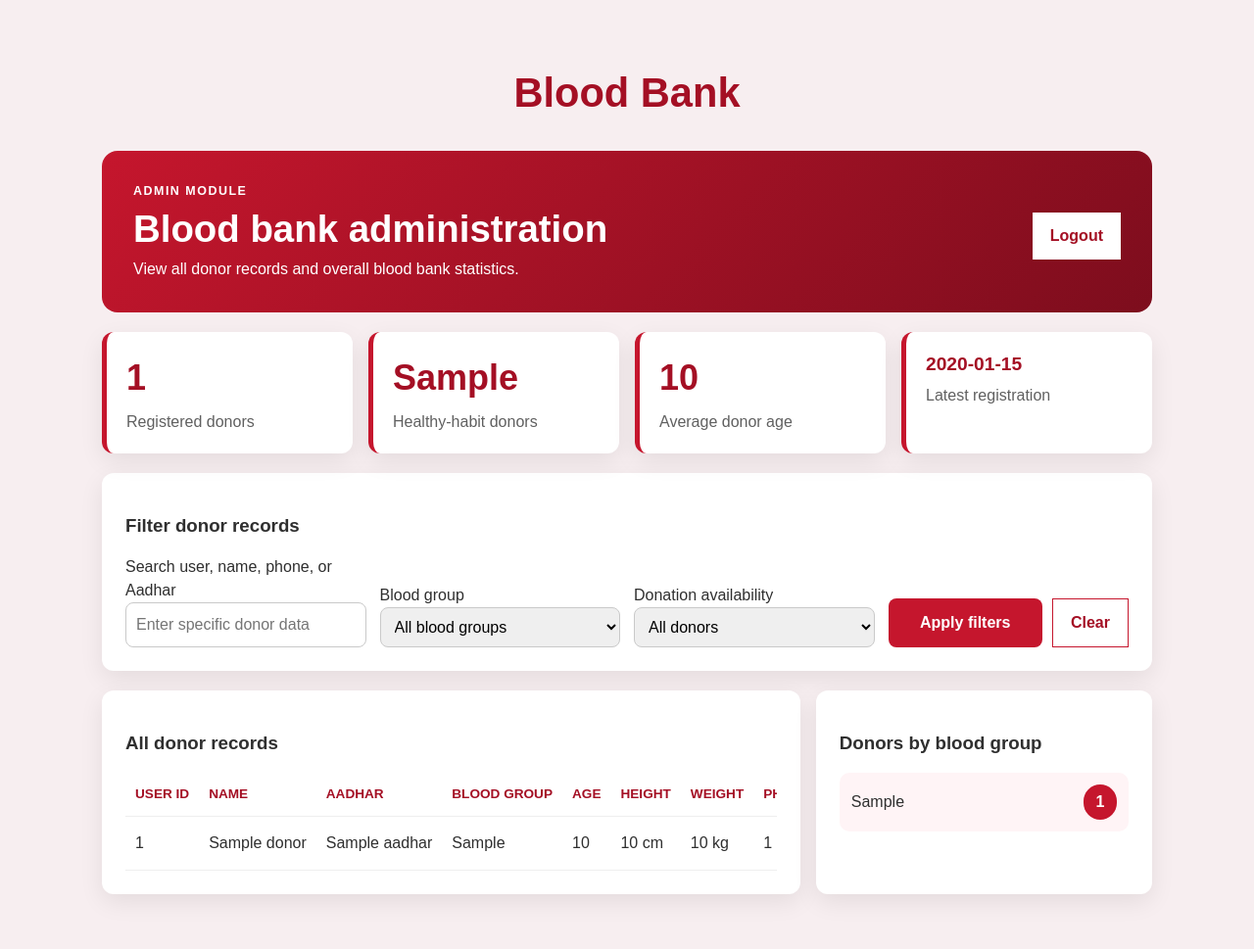
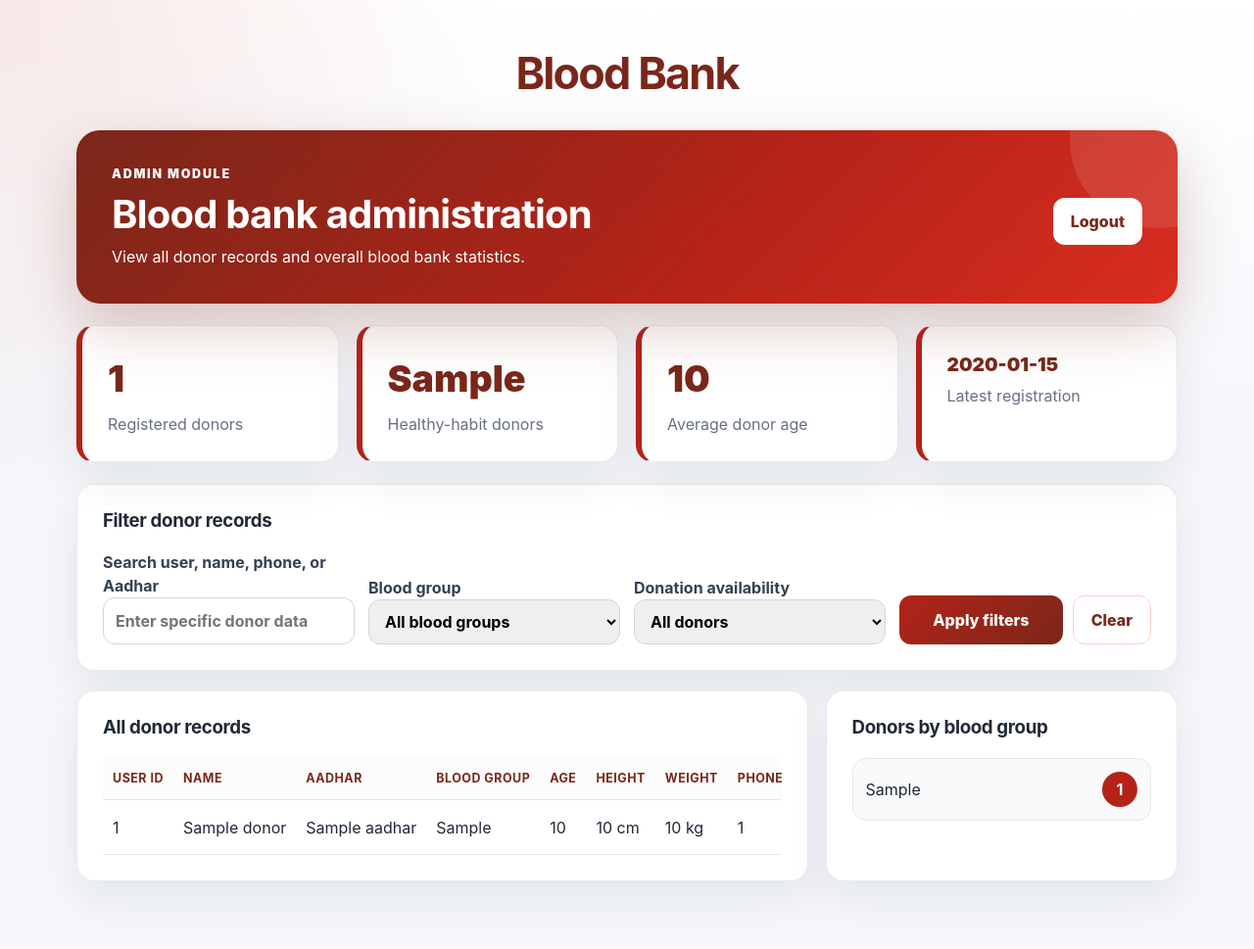
Before and after one commit to Bala-10-06/blood-bank, a Flask app: template templates/admin.html in a window 1280 px wide. Shown: the whole page at 98% size. After the commit the page ends 930 px from the top, so only its background shows below. Run offline with Flask 3, Linux system fonts and the light colour scheme; the template is opened without the code that fills it: most values are stand-ins (such as "Sample title", 1, 10 or a date in 2020).

Commit message:
Fix donor dashboard database updates and refresh theme

```diff
--- a/app.py
+++ b/app.py
@@ -170,6 +170,11 @@ def format_database_error(exc: Exception) -> str:
         )
     if "1049" in message or "Unknown database" in message:
         return "The MySQL database was not found. Run `mysql -u root -p < schema.sql` first."
+    if "1054" in message and "last_donated_at" in message:
+        return (
+            "The donors table is missing the last_donated_at column. "
+            "Restart the app so it can repair the schema, or run the ALTER TABLE command in SQL_RUN.md."
+        )
     return message
 
 
@@ -221,6 +226,7 @@ def empty_dashboard_data(user_id: str, name: str | None = None) -> Dict[str, Any
 
 def get_dashboard_data(user_id: str) -> Dict[str, Any]:
     connection = get_db_connection()
+    ensure_donor_schema(connection)
     cursor = connection.cursor(dictionary=True)
     try:
         cursor.execute(
@@ -262,6 +268,7 @@ def get_admin_dashboard_data(filters: Dict[str, str] | None = None) -> Dict[str,
     filters = filters or get_admin_filters({})
     where_clause, params = build_admin_filter_clause(filters)
     connection = get_db_connection()
+    ensure_donor_schema(connection)
     cursor = connection.cursor(dictionary=True)
     try:
         cursor.execute(
@@ -306,6 +313,20 @@ def get_admin_dashboard_data(filters: Dict[str, str] | None = None) -> Dict[str,
     finally:
         cursor.close()
         connection.close()
+
+
+def ensure_donor_schema(connection: Any) -> None:
+    """Repair older donors tables so dashboards can read and update donation dates."""
+    cursor = connection.cursor()
+    try:
+        cursor.execute("SHOW COLUMNS FROM donors LIKE %s", ("last_donated_at",))
+        if cursor.fetchone():
+            return
+
+        cursor.execute("ALTER TABLE donors ADD COLUMN last_donated_at DATE NULL AFTER bad_habits")
+        connection.commit()
+    finally:
+        cursor.close()
 
 
 def parse_iso_date(value: str) -> date:
@@ -355,6 +376,7 @@ def get_donation_eligibility(last_donated_at: Any) -> Dict[str, Any]:
 
 
 def update_last_donation_date(user_id: str, last_donated_at: str) -> None:
+    user_id = user_id.strip()
     last_donated_at = last_donated_at.strip()
     if not last_donated_at:
         parsed_date = None
@@ -364,12 +386,15 @@ def update_last_donation_date(user_id: str, last_donated_at: str) -> None:
             raise ValueError("Last donation date cannot be in the future.")
 
     connection = get_db_connection()
+    ensure_donor_schema(connection)
     cursor = connection.cursor()
     try:
         cursor.execute(
             "UPDATE donors SET last_donated_at = %s WHERE user_id = %s",
-            (parsed_date, user_id.strip()),
+            (parsed_date, user_id),
         )
+        if cursor.rowcount == 0:
+            raise ValueError("No donor record was found for this login.")
         connection.commit()
     finally:
         cursor.close()
--- a/static/styles.css
+++ b/static/styles.css
@@ -1,363 +1,131 @@
-* {
-    box-sizing: border-box;
+:root {
+    --bg: #f5f7fb;
+    --surface: #ffffff;
+    --surface-soft: #f9fafc;
+    --text: #1f2937;
+    --muted: #667085;
+    --line: #e5e7eb;
+    --primary: #b42318;
+    --primary-dark: #7a271a;
+    --primary-soft: #fff1f0;
+    --success: #067647;
+    --success-soft: #ecfdf3;
+    --warning-soft: #fff7ed;
+    --shadow: 0 18px 45px rgba(16, 24, 40, 0.08);
 }
 
-html {
-    min-width: 320px;
-}
-
+* { box-sizing: border-box; }
+html { min-width: 320px; }
 body {
     margin: 0;
-    background: #f7eef0;
-    color: #2f2f2f;
-    font-family: Arial, sans-serif;
+    background:
+        radial-gradient(circle at top left, rgba(180, 35, 24, 0.10), transparent 32rem),
+        linear-gradient(180deg, #ffffff 0%, var(--bg) 45%);
+    color: var(--text);
+    font-family: Inter, ui-sans-serif, system-ui, -apple-system, BlinkMacSystemFont, "Segoe UI", sans-serif;
     line-height: 1.5;
 }
 
-.container {
-    width: min(100%, 1120px);
-    margin: 0 auto;
-    padding: clamp(18px, 4vw, 36px) clamp(12px, 4vw, 24px);
-}
+.container { width: min(100%, 1180px); margin: 0 auto; padding: clamp(20px, 4vw, 42px) clamp(14px, 4vw, 28px); }
+h1 { color: var(--primary-dark); font-size: clamp(1.9rem, 5vw, 2.8rem); letter-spacing: -0.04em; margin: 0 0 24px; text-align: center; }
+h2, h3 { line-height: 1.2; margin-top: 0; letter-spacing: -0.02em; }
+a { color: var(--primary); font-weight: 700; }
 
-h1 {
-    color: #a40f24;
-    font-size: clamp(1.8rem, 5vw, 2.6rem);
-    text-align: center;
-}
-
-h2,
-h3 {
-    line-height: 1.2;
-}
-
-.card {
-    background: #ffffff;
-    border-radius: 12px;
-    box-shadow: 0 8px 24px rgba(0, 0, 0, 0.08);
-    padding: clamp(18px, 4vw, 24px);
+.card, .stat-card {
+    background: rgba(255,255,255,0.94);
+    border: 1px solid rgba(229,231,235,0.9);
+    border-radius: 18px;
+    box-shadow: var(--shadow);
+    padding: clamp(18px, 4vw, 26px);
     min-width: 0;
 }
 
-form {
-    display: grid;
-    gap: 12px;
-}
-
-input,
-select,
-textarea,
-button {
-    border: 1px solid #c9c9c9;
-    border-radius: 8px;
+form { display: grid; gap: 14px; }
+label { color: #344054; font-weight: 700; }
+input, select, textarea, button {
+    border: 1px solid #d0d5dd;
+    border-radius: 12px;
     font: inherit;
     max-width: 100%;
-    padding: 10px;
+    padding: 11px 12px;
     width: 100%;
 }
-
-textarea {
-    min-height: 90px;
-    resize: vertical;
-}
-
-button,
-.button-link {
-    background: #c5162d;
+input:focus, select:focus, textarea:focus { border-color: var(--primary); box-shadow: 0 0 0 4px rgba(180, 35, 24, 0.12); outline: none; }
+textarea { min-height: 96px; resize: vertical; }
+button, .button-link {
+    background: linear-gradient(135deg, var(--primary), var(--primary-dark));
     border: 0;
+    border-radius: 12px;
     color: #ffffff;
     cursor: pointer;
     display: inline-block;
-    font-weight: bold;
+    font-weight: 800;
     margin-top: 8px;
     padding: 12px 18px;
     text-align: center;
     text-decoration: none;
+    transition: transform 0.18s ease, box-shadow 0.18s ease;
 }
+button:hover, .button-link:hover { box-shadow: 0 12px 24px rgba(180, 35, 24, 0.24); transform: translateY(-1px); }
 
-button:hover,
-.button-link:hover {
-    background: #961123;
-}
-
-.inline-options {
-    display: flex;
-    flex-wrap: wrap;
-    gap: 12px 20px;
-}
-
-.inline-options label {
-    align-items: center;
-    display: inline-flex;
-    gap: 8px;
-}
-
-.inline-options input {
-    width: auto;
-}
-
-.message {
-    border-radius: 8px;
-    padding: 10px;
-}
-
-.message.error {
-    background: #ffe1e6;
-    color: #8d0d1e;
-}
-
-.message.success {
-    background: #e4f7e8;
-    color: #17672a;
-}
+.inline-options { display: flex; flex-wrap: wrap; gap: 12px 20px; }
+.inline-options label { align-items: center; display: inline-flex; gap: 8px; font-weight: 600; }
+.inline-options input { width: auto; }
+.message { border: 1px solid transparent; border-radius: 12px; font-weight: 700; padding: 12px 14px; }
+.message.error { background: var(--primary-soft); border-color: #fecdca; color: var(--primary-dark); }
+.message.success { background: var(--success-soft); border-color: #abefc6; color: #085d3a; }
 
 .dashboard-hero {
     align-items: center;
-    background: linear-gradient(135deg, #c5162d, #7d0d1d);
-    border-radius: 16px;
+    background: linear-gradient(135deg, #7a271a 0%, #b42318 58%, #d92d20 100%);
+    border-radius: 24px;
+    box-shadow: 0 24px 60px rgba(122, 39, 26, 0.24);
     color: #ffffff;
     display: flex;
-    gap: 20px;
+    gap: 22px;
     justify-content: space-between;
-    margin-bottom: 20px;
-    padding: clamp(20px, 5vw, 32px);
+    margin-bottom: 22px;
+    overflow: hidden;
+    padding: clamp(22px, 5vw, 36px);
+    position: relative;
 }
+.dashboard-hero::after { background: rgba(255,255,255,0.11); border-radius: 999px; content: ""; height: 180px; position: absolute; right: -70px; top: -80px; width: 180px; }
+.dashboard-hero h2, .dashboard-hero p { margin: 0; position: relative; }
+.dashboard-hero h2 { font-size: clamp(1.7rem, 5vw, 2.5rem); margin: 7px 0; overflow-wrap: anywhere; }
+.eyebrow { font-size: 0.78rem; font-weight: 900; letter-spacing: 0.14em; text-transform: uppercase; }
+.button-link.secondary { background: #ffffff; color: var(--primary-dark); flex: 0 0 auto; position: relative; }
+.button-link.outline { background: #ffffff; border: 1px solid #fecdca; color: var(--primary-dark); margin-top: 8px; }
 
-.dashboard-hero h2,
-.dashboard-hero p {
-    margin: 0;
-}
+.stats-grid, .dashboard-grid { display: grid; gap: 18px; margin-bottom: 22px; }
+.stats-grid { grid-template-columns: repeat(auto-fit, minmax(175px, 1fr)); }
+.dashboard-grid { grid-template-columns: minmax(0, 1.35fr) minmax(280px, 0.65fr); }
+.dashboard-grid .admin-table { min-width: 1120px; }
+.stat-card { border-left: 6px solid var(--primary); }
+.stat-value, .stat-label { display: block; }
+.stat-value { color: var(--primary-dark); font-size: clamp(1.8rem, 6vw, 2.35rem); font-weight: 900; overflow-wrap: anywhere; }
+.stat-value.small { font-size: clamp(1rem, 4vw, 1.2rem); line-height: 1.4; }
+.stat-label { color: var(--muted); margin-top: 6px; }
 
-.dashboard-hero h2 {
-    font-size: clamp(1.6rem, 5vw, 2.4rem);
-    margin: 6px 0;
-    overflow-wrap: anywhere;
-}
+.profile-list { display: grid; gap: 14px; grid-template-columns: repeat(auto-fit, minmax(185px, 1fr)); margin: 0; }
+.profile-list div, .blood-group-row { background: var(--surface-soft); border: 1px solid var(--line); border-radius: 14px; padding: 13px; }
+.profile-list .full-width { grid-column: 1 / -1; }
+.profile-list dt { color: var(--muted); font-size: 0.78rem; font-weight: 900; margin-bottom: 4px; text-transform: uppercase; }
+.profile-list dd { margin: 0; overflow-wrap: anywhere; }
+.blood-group-list { display: grid; gap: 10px; }
+.blood-group-row { align-items: center; display: flex; gap: 12px; justify-content: space-between; }
+.blood-group-row strong { background: var(--primary); border-radius: 999px; color: #ffffff; min-width: 36px; padding: 6px 11px; text-align: center; }
+.recent-card, .filter-card { margin-top: 20px; margin-bottom: 20px; }
+.table-wrap { overflow-x: auto; -webkit-overflow-scrolling: touch; }
+table { border-collapse: collapse; min-width: 620px; width: 100%; }
+th, td { border-bottom: 1px solid var(--line); padding: 12px 10px; text-align: left; white-space: nowrap; }
+th { background: #fcfcfd; color: var(--primary-dark); font-size: 0.78rem; letter-spacing: 0.04em; text-transform: uppercase; }
+tbody tr:hover { background: #fffafa; }
+.filter-form { align-items: end; display: grid; gap: 14px; grid-template-columns: repeat(auto-fit, minmax(195px, 1fr)); }
+.filter-actions { display: flex; gap: 10px; }
+.inline-form { max-width: 430px; }
+.status-pill { border-radius: 999px; display: inline-block; font-size: 0.85rem; font-weight: 900; padding: 5px 10px; }
+.status-pill.available { background: var(--success-soft); color: var(--success); }
+.status-pill.not-available { background: var(--warning-soft); color: var(--primary-dark); }
 
-.eyebrow {
-    font-size: 0.78rem;
-    font-weight: bold;
-    letter-spacing: 0.12em;
-    text-transform: uppercase;
-}
-
-.button-link.secondary {
-    background: #ffffff;
-    color: #a40f24;
-    flex: 0 0 auto;
-}
-
-.stats-grid,
-.dashboard-grid {
-    display: grid;
-    gap: 16px;
-    margin-bottom: 20px;
-}
-
-.stats-grid {
-    grid-template-columns: repeat(auto-fit, minmax(170px, 1fr));
-}
-
-.dashboard-grid {
-    grid-template-columns: minmax(0, 1.35fr) minmax(260px, 0.65fr);
-}
-
-.dashboard-grid .admin-table {
-    min-width: 1120px;
-}
-
-.stat-card {
-    background: #ffffff;
-    border-left: 5px solid #c5162d;
-    border-radius: 12px;
-    box-shadow: 0 8px 24px rgba(0, 0, 0, 0.08);
-    padding: clamp(16px, 3vw, 20px);
-    min-width: 0;
-}
-
-.stat-value,
-.stat-label {
-    display: block;
-}
-
-.stat-value {
-    color: #a40f24;
-    font-size: clamp(1.7rem, 6vw, 2.25rem);
-    font-weight: 800;
-    overflow-wrap: anywhere;
-}
-
-.stat-value.small {
-    font-size: clamp(1rem, 4vw, 1.2rem);
-    line-height: 1.4;
-}
-
-.stat-label {
-    color: #606060;
-    margin-top: 6px;
-}
-
-.profile-list {
-    display: grid;
-    gap: 14px;
-    grid-template-columns: repeat(auto-fit, minmax(180px, 1fr));
-    margin: 0;
-}
-
-.profile-list div,
-.blood-group-row {
-    background: #fff4f6;
-    border-radius: 10px;
-    padding: 12px;
-}
-
-.profile-list .full-width {
-    grid-column: 1 / -1;
-}
-
-.profile-list dt {
-    color: #7c7c7c;
-    font-size: 0.82rem;
-    font-weight: bold;
-    margin-bottom: 4px;
-    text-transform: uppercase;
-}
-
-.profile-list dd {
-    margin: 0;
-    overflow-wrap: anywhere;
-}
-
-.blood-group-list {
-    display: grid;
-    gap: 10px;
-}
-
-.blood-group-row {
-    align-items: center;
-    display: flex;
-    gap: 12px;
-    justify-content: space-between;
-}
-
-.blood-group-row strong {
-    background: #c5162d;
-    border-radius: 999px;
-    color: #ffffff;
-    min-width: 34px;
-    padding: 6px 10px;
-    text-align: center;
-}
-
-.recent-card {
-    margin-top: 20px;
-}
-
-.table-wrap {
-    overflow-x: auto;
-    -webkit-overflow-scrolling: touch;
-}
-
-table {
-    border-collapse: collapse;
-    min-width: 620px;
-    width: 100%;
-}
-
-th,
-td {
-    border-bottom: 1px solid #eeeeee;
-    padding: 12px 10px;
-    text-align: left;
-    white-space: nowrap;
-}
-
-th {
-    color: #a40f24;
-    font-size: 0.85rem;
-    text-transform: uppercase;
-}
-
-@media (max-width: 820px) {
-    .dashboard-hero,
-    .dashboard-grid {
-        display: block;
-    }
-
-    .dashboard-hero .button-link {
-        margin-top: 18px;
-    }
-
-    .dashboard-grid .card + .card {
-        margin-top: 20px;
-    }
-}
-
-@media (max-width: 560px) {
-    .container {
-        padding-inline: 10px;
-    }
-
-    .dashboard-hero {
-        border-radius: 12px;
-    }
-
-    .button-link,
-    button {
-        width: 100%;
-    }
-
-    th,
-    td {
-        padding: 10px 8px;
-    }
-}
-
-.filter-card {
-    margin-bottom: 20px;
-}
-
-.filter-form {
-    align-items: end;
-    display: grid;
-    gap: 14px;
-    grid-template-columns: repeat(auto-fit, minmax(190px, 1fr));
-}
-
-.filter-actions {
-    display: flex;
-    gap: 10px;
-}
-
-.button-link.outline {
-    border: 1px solid #c5162d;
-    margin-top: 8px;
-}
-
-.inline-form {
-    max-width: 420px;
-}
-
-.status-pill {
-    border-radius: 999px;
-    display: inline-block;
-    font-size: 0.85rem;
-    font-weight: bold;
-    padding: 5px 10px;
-}
-
-.status-pill.available {
-    background: #e4f7e8;
-    color: #17672a;
-}
-
-.status-pill.not-available {
-    background: #ffe1e6;
-    color: #8d0d1e;
-}
-
-@media (max-width: 560px) {
-    .filter-actions {
-        display: block;
-    }
-}
+@media (max-width: 820px) { .dashboard-hero, .dashboard-grid { display: block; } .dashboard-hero .button-link { margin-top: 18px; } .dashboard-grid .card + .card { margin-top: 20px; } }
+@media (max-width: 560px) { .container { padding-inline: 10px; } .dashboard-hero { border-radius: 16px; } .button-link, button { width: 100%; } th, td { padding: 10px 8px; } .filter-actions { display: block; } }
```
Also changed, not shown: tests/test_database_config.py (+60 -0 lines).
